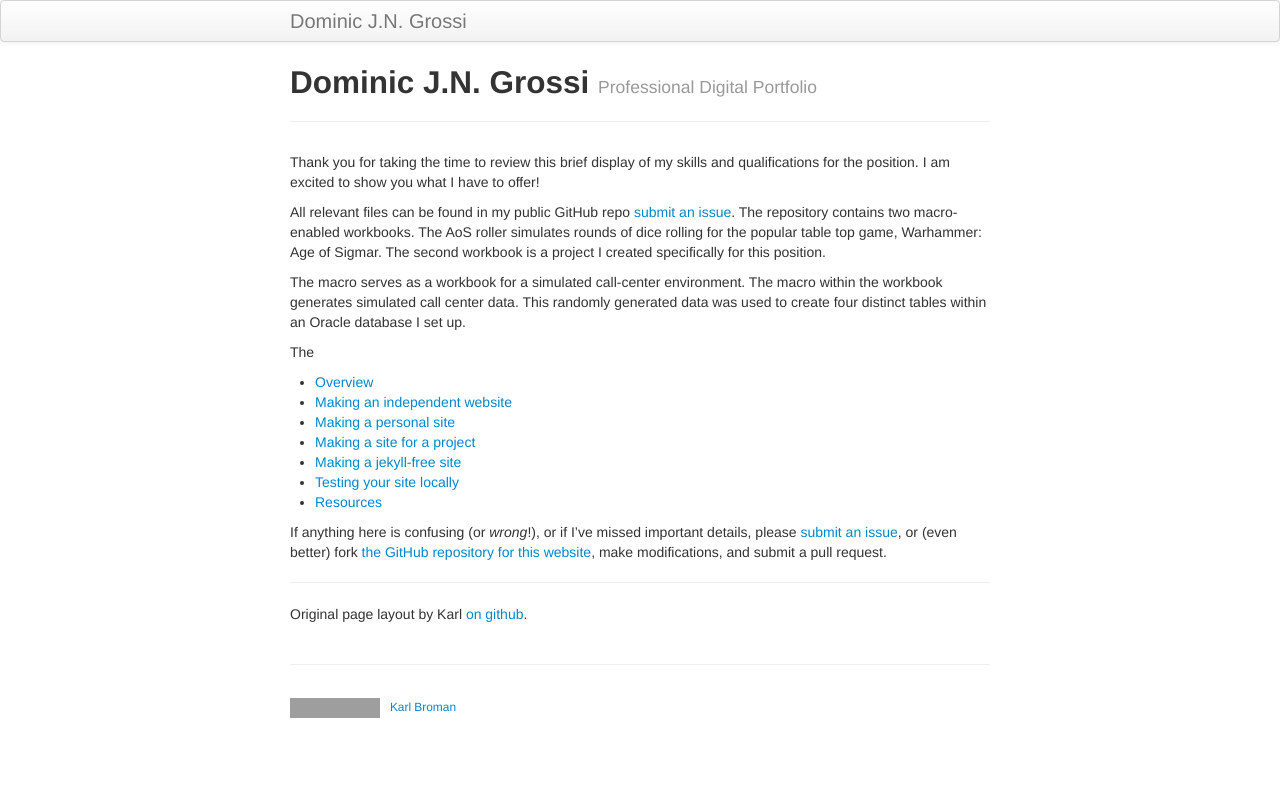
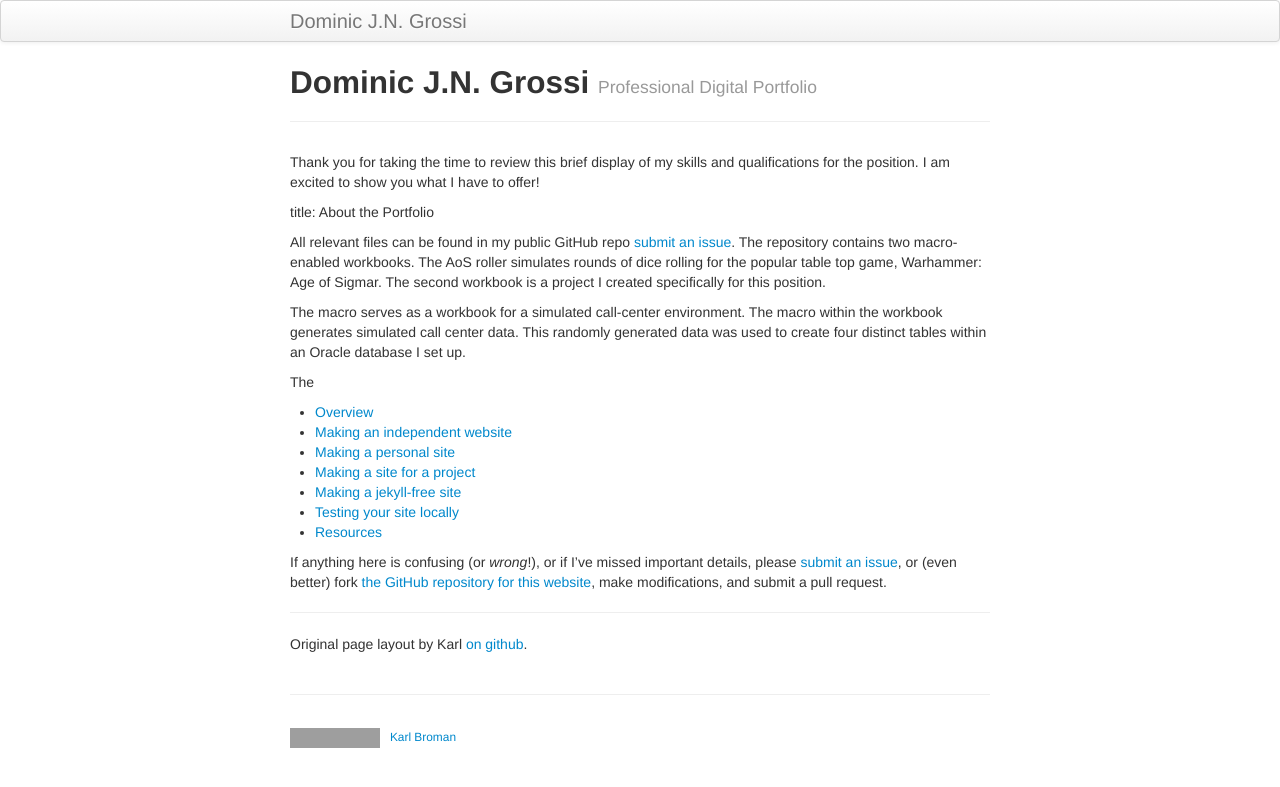
Before and after one commit to Dominicgrossi/Dominicgrossi.github.io, a Jekyll site: the page built from index.md, in a window 1280 px wide. Shown: the top 787 px of the page. Built offline with Jekyll 4.4.1, drawn with Linux system fonts in a browser that asks for light colours; part of the change alters nothing that is shown; grey boxes are pictures that could not be loaded.

Commit message:
Update index.md

```diff
--- a/index.md
+++ b/index.md
@@ -6,7 +6,8 @@ description: My professional portfolio for consideration for the Allstate Workfl
 ---
 Thank you for taking the time to review this brief display of my skills and qualifications for the position. I am excited to show you what I have to offer!
 
-<title>About the Portfolio</title>
+title: About the Portfolio
+
 All relevant files can be found in my public GitHub repo [submit an issue](https://github.com/kbroman/simple_site/issues). The repository contains two macro-enabled workbooks. The AoS roller simulates rounds of dice rolling for the popular table top game, Warhammer: Age of Sigmar. The second workbook is a project I created specifically for this position.
 
 <title>About the Portfolio</title>
```
